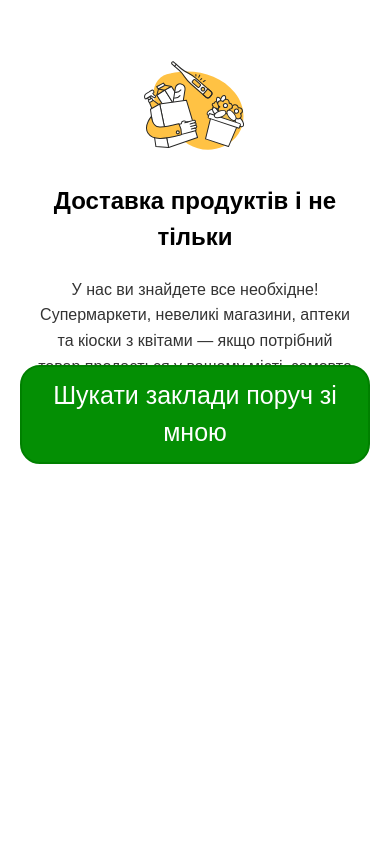
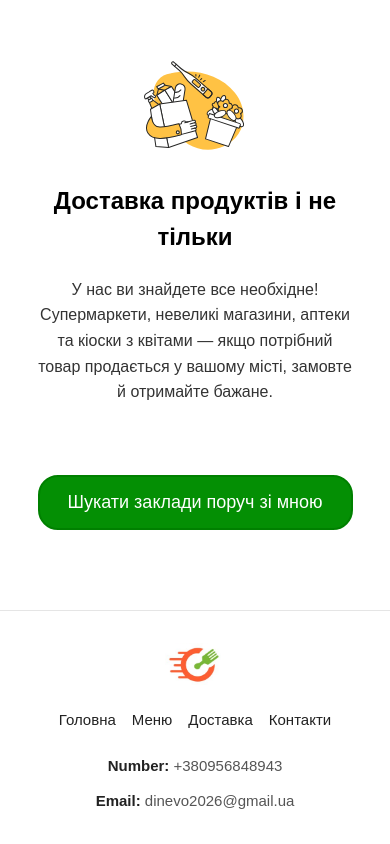
Before and after one commit to Desokir/Dinevo, a Next.js app: page / in a window 390 px wide. Shown: the part 1017-1861 px from the top of the page. Before the commit the page ends 1729 px from the top, so only its background shows below. Built offline with nearby package versions, Linux system fonts and the light colour scheme.

Commit message:
add styles footer and adaptive

```diff
--- a/app/page.tsx
+++ b/app/page.tsx
@@ -23,8 +23,8 @@ const linksFooter = {
 }
 const categoriFooter = ['Ресторани', 'Супермаркети', 'Аптеки', 'Квіти']
 const contacts = {
-    'Number': '+380956848943',
-    'Email': 'dinevo2026@gmail.ua'
+    number: '+380956848943',
+    email: 'dinevo2026@gmail.ua'
 }
 
 export default function Home() {
--- a/src/components/Benefit/Benefit.css
+++ b/src/components/Benefit/Benefit.css
@@ -157,6 +157,13 @@ align-items: center;
   .benefitsTitle {
     font-size: 32px;
   }
+  .buttonSearch {
+  position: static;
+  margin: 10px auto 0 auto;
+  font-size: 18px;
+  width: 90%;
+  padding: 12px 0;
+}
 
   .benefitsRow {
     flex-direction: column;
--- a/src/components/Footer/Footer.css
+++ b/src/components/Footer/Footer.css
@@ -1 +1,91 @@
-.Footer {}
+.footer {
+  width: 100%;
+  background: #ffffff;
+  border-top: 1px solid #e5e5e5;
+}
+
+.footer-container {
+  max-width: 1280px;
+  margin: 0 auto;
+  padding: 40px 24px;
+  display: flex;
+  justify-content: space-between;
+  align-items: flex-start;
+  gap: 50px;
+}
+
+.footer-logo {
+  flex-shrink: 0;
+  display: flex;
+  align-items: center;
+}
+
+.footer-logo img {
+  height: 55px;
+  width: auto;
+  display: block;
+}
+
+.footer-links,
+.footer-categories,
+.footer-contacts {
+  display: flex;
+  flex-direction: column;
+  gap: 12px;
+  flex: 1;
+}
+
+.footer-links a {
+  text-decoration: none;
+  color: #222;
+  font-size: 15px;
+  font-weight: 500;
+  transition: 0.2s;
+}
+
+.footer-links a:hover {
+  color: #ff6b35;
+}
+
+.footer-categories p,
+.footer-contacts p {
+  margin: 0;
+  font-size: 15px;
+  color: #555;
+  line-height: 1.5;
+}
+
+.footer-contacts span:first-child {
+  font-weight: 600;
+  color: #222;
+}
+
+@media (max-width: 480px) {
+  .footer-container {
+    flex-direction: column;
+    align-items: center;
+    text-align: center;
+    padding: 32px 16px;
+    gap: 24px;
+  }
+
+  .footer-categories {
+    display: none;
+  }
+
+  .footer-links {
+    flex-direction: row;
+    flex-wrap: wrap;
+    justify-content: center;
+    gap: 16px;
+    width: 100%;
+  }
+
+  .footer-contacts {
+    align-items: center;
+  }
+
+  .footer-logo img {
+    height: 42px;
+  }
+}
--- a/src/components/Footer/Footer.tsx
+++ b/src/components/Footer/Footer.tsx
@@ -1,9 +1,10 @@
+'use client';
 import './Footer.css';
-import Link from 'next/link';
+import Link from "next/link";
 
 interface LinkItem {
     name: string;
-    link: string
+    link: string;
 }
 
 interface ListContact {
@@ -16,52 +17,55 @@ interface FooterProps {
         [key: string]: { name: string, link: string }
     };
     categories: string[];
-    contact: ListContact
+    contact: ListContact;
 }
 
 const OutLinks = ({ list }: { list: { [key: string]: LinkItem } }) => {
-    const items = Object.values(list || {})
+    const items = Object.values(list || {});
     return (
-        <div>
+        <div className="footer-links">
             {items.map((item, index) => (
-                <Link key={index} href={item.link}>{item.name}</Link>
+                <Link key={index} href={item.link}>
+                    {item.name}
+                </Link>
             ))}
         </div>
-    )
-}
+    );
+};
 
 const OutCategories = ({ list }: { list: string[] }) => {
-    return(
-        <div>
+    return (
+        <div className="footer-categories">
             {list.map((item, index) => (
                 <p key={index}>{item}</p>
             ))}
         </div>
-    )
+    );
 };
 
-const OutContacts = ({list}: {list: ListContact}) => {
-    const items = Object.entries(list || {});
-    return(
-        <div>
-            {items.map(([key, values], index) => (
-                <p key={index}>
-                    <span>{key}: </span>
-                    <span>{values}</span>
-                </p>
-            ))}
+const OutContacts = ({ list }: { list: ListContact }) => {
+    return (
+        <div className="footer-contacts">
+            <p><span>Number: </span>{list.number}</p>
+            <p><span>Email: </span>{list.email}</p>
         </div>
-    )
-}
-// Анрей сделай стили ля футереда, а то я не знаю как сделать
-function Footer({ links, categories, contact }: FooterProps) {
+    );
+};
+
+export default function Footer({ links, categories, contact }: FooterProps) {
     return (
-        <footer>
-            <OutLinks list={links} />
-            <OutCategories list={categories} />
-            <OutContacts list={contact}/>
+        <footer className="footer">
+            <div className="footer-container">
+
+                <div className="footer-logo">
+                    <img src="/LogoOrange.png" alt="logo" />
+                </div>
+
+                <OutLinks list={links} />
+                <OutCategories list={categories} />
+                <OutContacts list={contact} />
+
+            </div>
         </footer>
     );
 }
-
-export default Footer;
```
